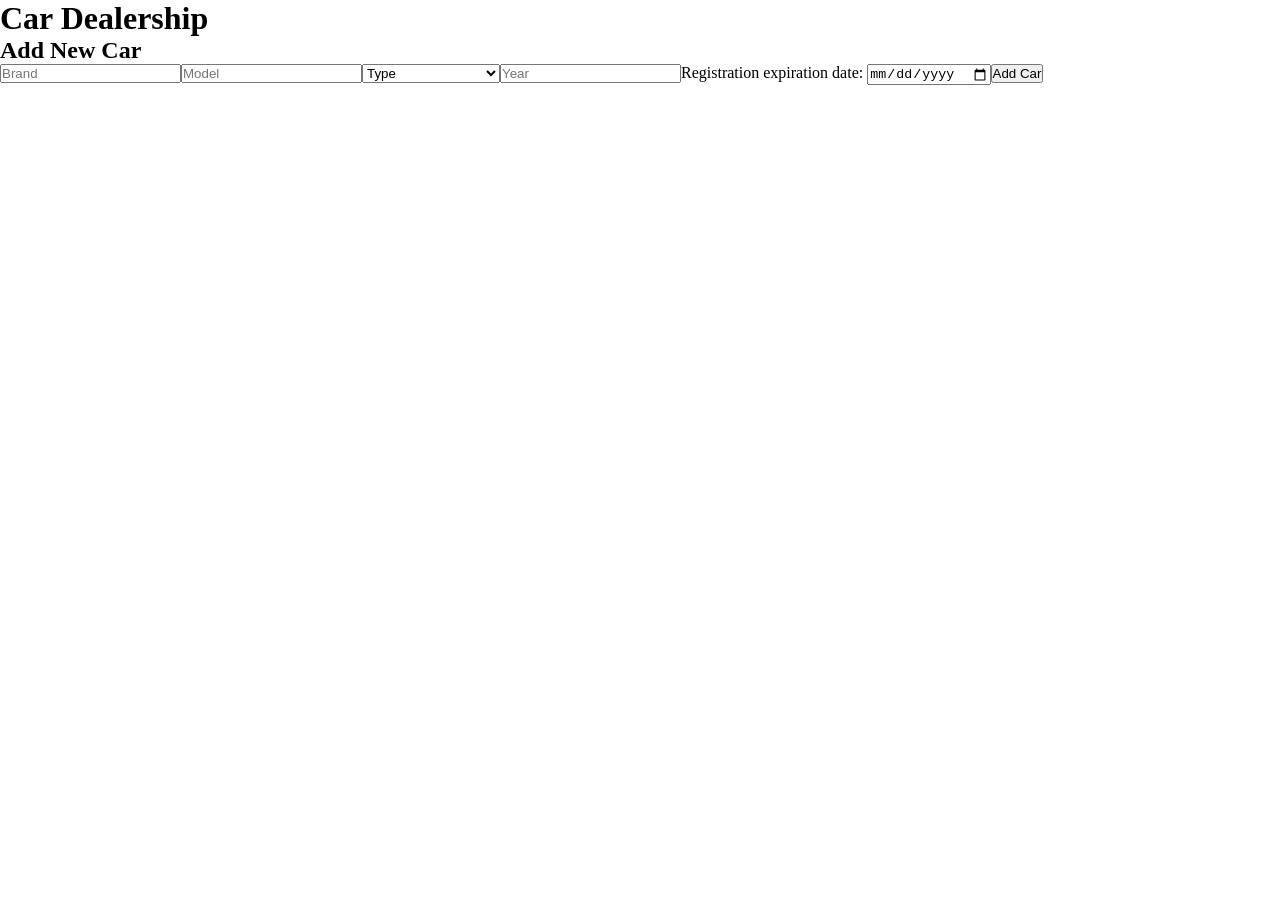
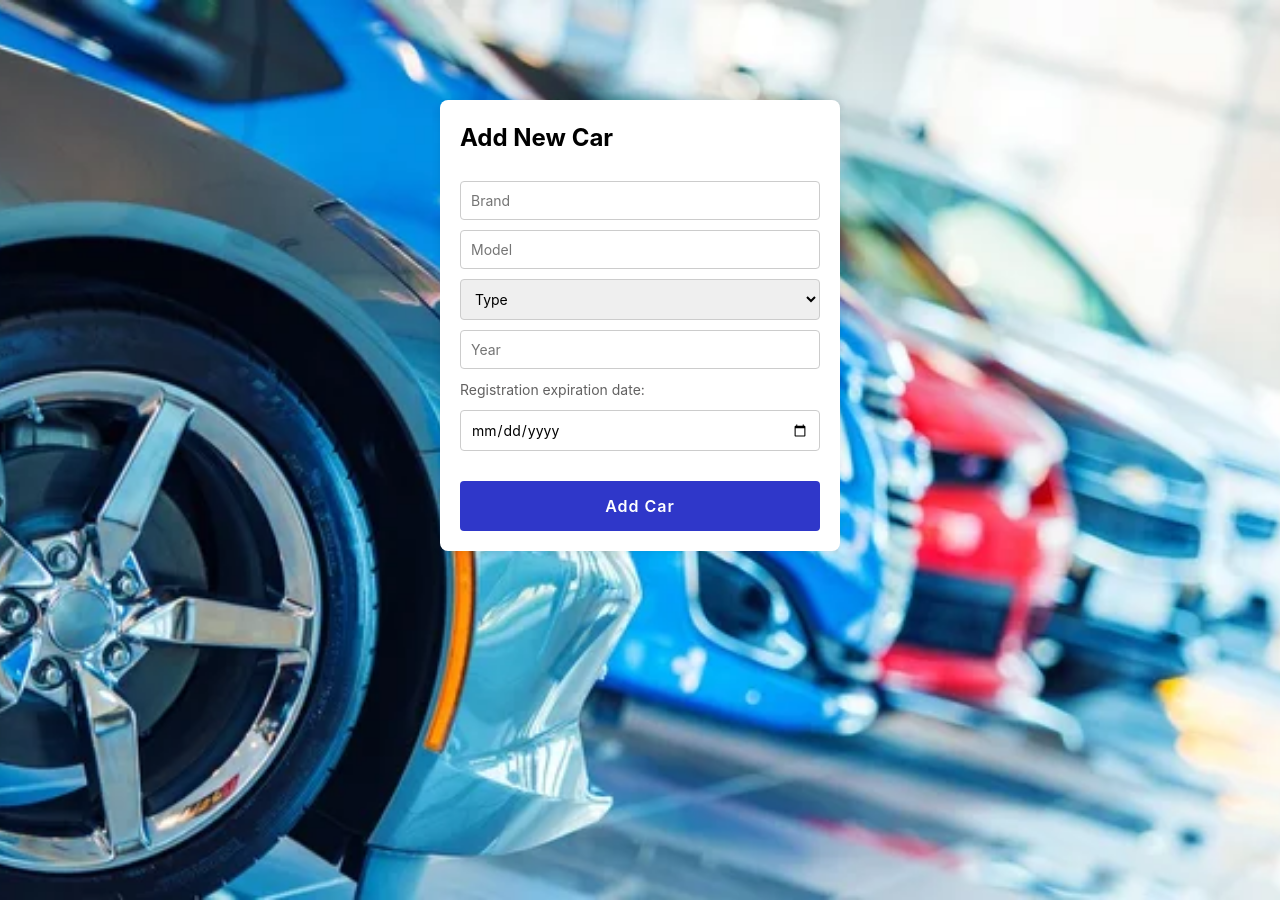
Before and after one commit to NinaBucic/Internship-14-CarDealership, a React (Vite) app in the folder CarDealership/: page / in a window 1280 px wide. Before the commit the page ends 800 px from the top, so only its background shows below. Built offline with nearby package versions, Linux system fonts and the light colour scheme.

Commit message:
Improve Car Form UI

```diff
--- a/CarDealership/src/App.jsx
+++ b/CarDealership/src/App.jsx
@@ -9,12 +9,7 @@ function App() {
     setCars([...cars, { id: uuidv4(), ...newCar }]);
   };
 
-  return (
-    <div>
-      <h1>Car Dealership</h1>
-      <CarForm onAddCar={handleAddCar} carCount={cars.length} />
-    </div>
-  );
+  return <CarForm onAddCar={handleAddCar} carCount={cars.length} />;
 }
 
 export default App;
--- a/CarDealership/src/index.css
+++ b/CarDealership/src/index.css
@@ -1,5 +1,25 @@
+:root {
+  --empty-form-color: #626161;
+  --blue-color: #2f37c9;
+  --blue-color-hover: #2f37c9d4;
+}
+
 * {
   margin: 0;
   padding: 0;
   box-sizing: border-box;
+  font-family: Inter, system-ui, Avenir, Helvetica, Arial, sans-serif;
 }
+
+body {
+  font-weight: 400;
+  line-height: 1.5;
+  width: 100vw;
+  min-height: 100vh;
+  overflow-x: hidden;
+
+  background-image: url("../src/assets/cars-background.jpg");
+  background-size: cover;
+  background-position: center;
+  background-repeat: no-repeat;
+}
--- a/CarDealership/src/styles/CarForm.css
+++ b/CarDealership/src/styles/CarForm.css
@@ -0,0 +1,52 @@
+.car-form {
+  display: flex;
+  flex-direction: column;
+  margin: auto;
+  margin-top: 100px;
+  gap: 10px;
+  max-width: 400px;
+  padding: 20px;
+  background-color: white;
+  border-radius: 8px;
+  box-shadow: 0px 0px 10px rgba(0, 0, 0, 0.1);
+}
+
+.car-form input,
+.car-form select {
+  padding: 10px;
+  font-size: 14px;
+  border: 1px solid #ccc;
+  border-radius: 4px;
+}
+
+.car-form .input-label {
+  font-size: 14px;
+  color: var(--empty-form-color);
+}
+
+.car-form button {
+  background-color: var(--blue-color);
+  color: white;
+  margin-top: 20px;
+  padding: 15px;
+  font-size: 16px;
+  font-weight: 600;
+  letter-spacing: 1px;
+  border: none;
+  border-radius: 4px;
+  cursor: pointer;
+}
+
+.car-form button:hover {
+  background-color: var(--blue-color-hover);
+}
+
+.car-form h2 {
+  margin-bottom: 15px;
+}
+
+@media screen and (max-width: 425px) {
+  .car-form {
+    max-width: 300px;
+  }
+}
```
Also changed, not shown: CarDealership/src/assets/cars-background.jpg (added).
